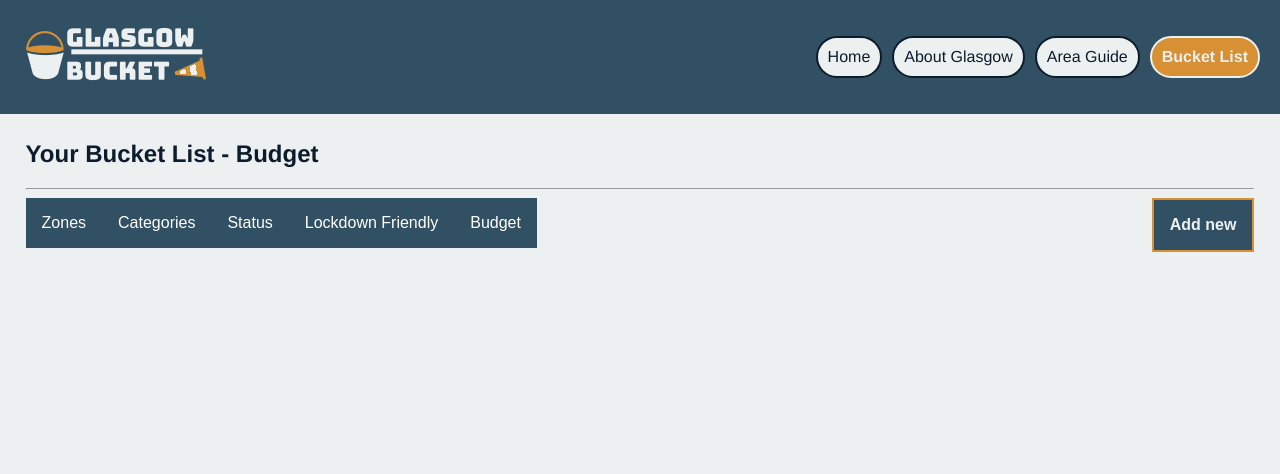
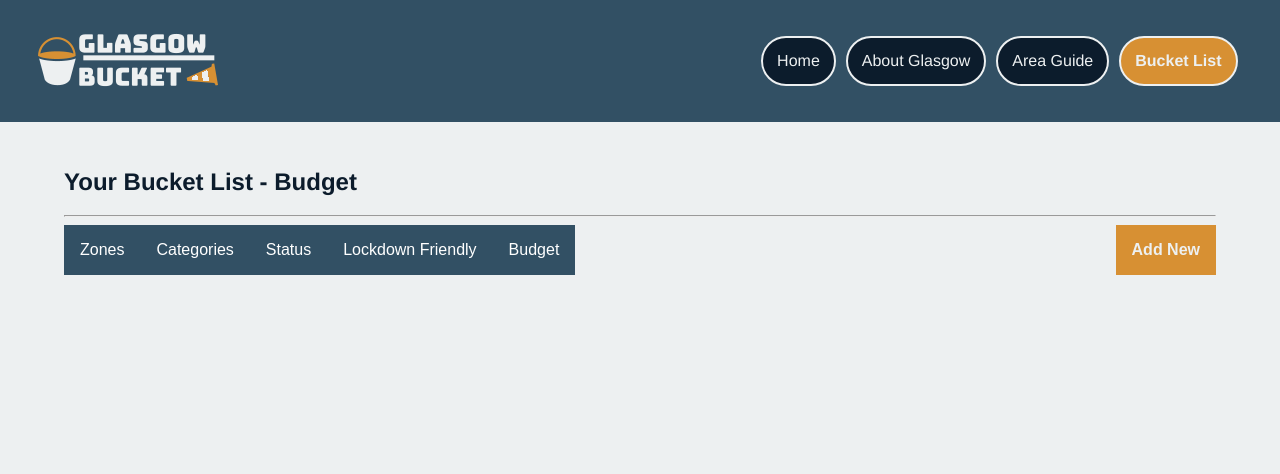
Before and after one commit to Laurelinex/GlasgowBucket, a Flask app: page /places/filter_free/1 in a window 1280 px wide. Shown: the top 474 px of the page. Run offline with Flask 2, Linux system fonts and the light colour scheme; data that the repository does not hold is empty; some libraries are stand-ins or nearby versions.

Commit message:
Final styling touches + added link to picture on all filtered htmls

```diff
--- a/static/css/header.css
+++ b/static/css/header.css
@@ -9,13 +9,14 @@
 }
 
 .logo {
-    padding-top: 10px;
-    padding-left: 10px;
+    padding-top: 9%;
+    padding-left: 12%;
 }
 
 .main-nav {
     display: flex;
     margin-left: auto;
+    padding-right: 1.8%;
 }
 
 .main-nav li {
@@ -24,19 +25,26 @@
 
 .main-nav a {
     display: block;
-    background: #EDF0F1;
-    color: #0C1C2C;
     text-decoration: none;
-    padding: 10px;
+    padding: 14px;
     margin: 5px;
     border-radius: 50px;
-    border: 2px solid #0C1C2C;
+    /* border: 2px solid #0C1C2C; */
+    /* background: #EDF0F1;
+    color: #0C1C2C;
+    border: 2px solid #D79033; */
+    background:#0C1C2C;
+    color: #EDF0F1;
+    border: 2px solid #EDF0F1;
 }
 
 .main-nav a:hover {
-    background:#0C1C2C;
+    /* background:#0C1C2C;
     color: #EDF0F1;
-    border: 2px solid #EDF0F1;
+    border: 2px solid #EDF0F1; */
+    background: #EDF0F1;
+    color: #0C1C2C;
+    border: 2px solid #D79033;
 }
 
 /* active not working */
--- a/static/css/main.css
+++ b/static/css/main.css
@@ -4,7 +4,7 @@ html {
 
 body {
     /* font-family: "Rubik", "Helvetica Neue", "sans-serif"; */
-    /* issues with loading - to ask */
+    /* issues with loading */
     font-family: "Helvetica Neue", "sans-serif";
     font-weight: normal;
     font-style: normal;
@@ -19,8 +19,7 @@ body {
 }
 .grid-container {
     display: grid;
-    grid-template-columns: 75% 25%;
-    /* grid-template-rows: 100px 300px; */
+    grid-template-columns: 70% 30%;
     grid-gap: 10px;
     padding: 10px;
 }
@@ -45,14 +44,15 @@ body {
 
 .grid-container aside {
     text-align: center;
-    /* border-left: 5px solid #0C1C2C; */
 }
 
-/* For MVP version */
 h1, p {
     color: #0C1C2C;
 }
 
 #content {
-    margin: 2%;
+    padding-left: 5%;
+    padding-right: 5%;
+    padding-top: 2%;
+    padding-bottom: 2%;
 }
--- a/templates/locations/filtered_category.html
+++ b/templates/locations/filtered_category.html
@@ -48,8 +48,8 @@
 </div>
 
 <div class="dropdown" style="float: right;">
-  <button class="dropbtn" style="border: 2px solid; border-color: #D79033;">
-    <a href="/places/new" style="text-decoration: none; color: #EDF0F1; font-weight: bolder;">Add new</a>
+  <button class="dropbtn" style="background-color: #D79033;">
+    <a href="/places/new" style="text-decoration: none; color: #EDF0F1; font-weight: bolder;">Add New</a>
   </button>
 </div>
 
@@ -89,7 +89,7 @@
       <tr>
         <td class="image-cell">
           {% if location.picture | length != 0 %}
-          <img src="{{location.picture}}" alt="picture of {{location.name}}">
+          <a href="/places/{{location.id}}"><img src="{{location.picture}}" alt="picture of {{location.name}}"></a>
           {% endif %}
         </td>
       </tr>
--- a/templates/locations/filtered_free.html
+++ b/templates/locations/filtered_free.html
@@ -48,8 +48,8 @@
 </div>
 
 <div class="dropdown" style="float: right;">
-  <button class="dropbtn" style="border: 2px solid; border-color: #D79033;">
-    <a href="/places/new" style="text-decoration: none; color: #EDF0F1; font-weight: bolder;">Add new</a>
+  <button class="dropbtn" style="background-color: #D79033;">
+    <a href="/places/new" style="text-decoration: none; color: #EDF0F1; font-weight: bolder;">Add New</a>
   </button>
 </div>
 
@@ -89,7 +89,7 @@
       <tr>
         <td class="image-cell">
           {% if location.picture | length != 0 %}
-          <img src="{{location.picture}}" alt="picture of {{location.name}}">
+          <a href="/places/{{location.id}}"><img src="{{location.picture}}" alt="picture of {{location.name}}"></a>
           {% endif %}
         </td>
       </tr>
--- a/templates/locations/filtered_lockdown.html
+++ b/templates/locations/filtered_lockdown.html
@@ -48,8 +48,8 @@
 </div>
 
 <div class="dropdown" style="float: right;">
-  <button class="dropbtn" style="border: 2px solid; border-color: #D79033;">
-    <a href="/places/new" style="text-decoration: none; color: #EDF0F1; font-weight: bolder;">Add new</a>
+  <button class="dropbtn" style="background-color: #D79033;">
+    <a href="/places/new" style="text-decoration: none; color: #EDF0F1; font-weight: bolder;">Add New</a>
   </button>
 </div>
 
@@ -89,7 +89,7 @@
       <tr>
         <td class="image-cell">
           {% if location.picture | length != 0 %}
-          <img src="{{location.picture}}" alt="picture of {{location.name}}">
+          <a href="/places/{{location.id}}"><img src="{{location.picture}}" alt="picture of {{location.name}}"></a>
           {% endif %}
         </td>
       </tr>
--- a/templates/locations/filtered_status.html
+++ b/templates/locations/filtered_status.html
@@ -48,8 +48,8 @@
 </div>
 
 <div class="dropdown" style="float: right;">
-  <button class="dropbtn" style="border: 2px solid; border-color: #D79033;">
-    <a href="/places/new" style="text-decoration: none; color: #EDF0F1; font-weight: bolder;">Add new</a>
+  <button class="dropbtn" style="background-color: #D79033;">
+    <a href="/places/new" style="text-decoration: none; color: #EDF0F1; font-weight: bolder;">Add New</a>
   </button>
 </div>
 
@@ -89,7 +89,7 @@
   <tr>
     <td class="image-cell">
       {% if location.picture | length != 0 %}
-      <img src="{{location.picture}}" alt="picture of {{location.name}}">
+      <a href="/places/{{location.id}}"><img src="{{location.picture}}" alt="picture of {{location.name}}"></a>
       {% endif %}
     </td>
   </tr>
--- a/templates/locations/filtered_zone.html
+++ b/templates/locations/filtered_zone.html
@@ -47,8 +47,8 @@
 </div>
 
 <div class="dropdown" style="float: right;">
-  <button class="dropbtn" style="border: 2px solid; border-color: #D79033;">
-    <a href="/places/new" style="text-decoration: none; color: #EDF0F1; font-weight: bolder;">Add new</a>
+  <button class="dropbtn" style="background-color: #D79033;">
+    <a href="/places/new" style="text-decoration: none; color: #EDF0F1; font-weight: bolder;">Add New</a>
   </button>
 </div>
 
@@ -88,7 +88,7 @@
       <tr>
         <td class="image-cell">
           {% if location.picture | length != 0 %}
-          <img src="{{location.picture}}" alt="picture of {{location.name}}">
+          <a href="/places/{{location.id}}"><img src="{{location.picture}}" alt="picture of {{location.name}}"></a>
           {% endif %}
         </td>
       </tr>
--- a/templates/locations/index.html
+++ b/templates/locations/index.html
@@ -48,8 +48,8 @@
 </div>
 
 <div class="dropdown" style="float: right;">
-  <button class="dropbtn" style="border: 2px solid; border-color: #D79033;">
-    <a href="/places/new" style="text-decoration: none; color: #EDF0F1; font-weight: bolder;">Add new</a>
+  <button class="dropbtn" style="background-color: #D79033;">
+    <a href="/places/new" style="text-decoration: none; color: #EDF0F1; font-weight: bolder;">Add New</a>
   </button>
 </div>
 
--- a/templates/zones/show.html
+++ b/templates/zones/show.html
@@ -5,6 +5,7 @@
 <hr>
 <main>
   <p>{{zone.description}}</p>
+  <br>
   <div id="zone-pic"><img src="{{zone.picture}}" alt="Picture of {{zone.name}}"></div>
 </main>
 
```
